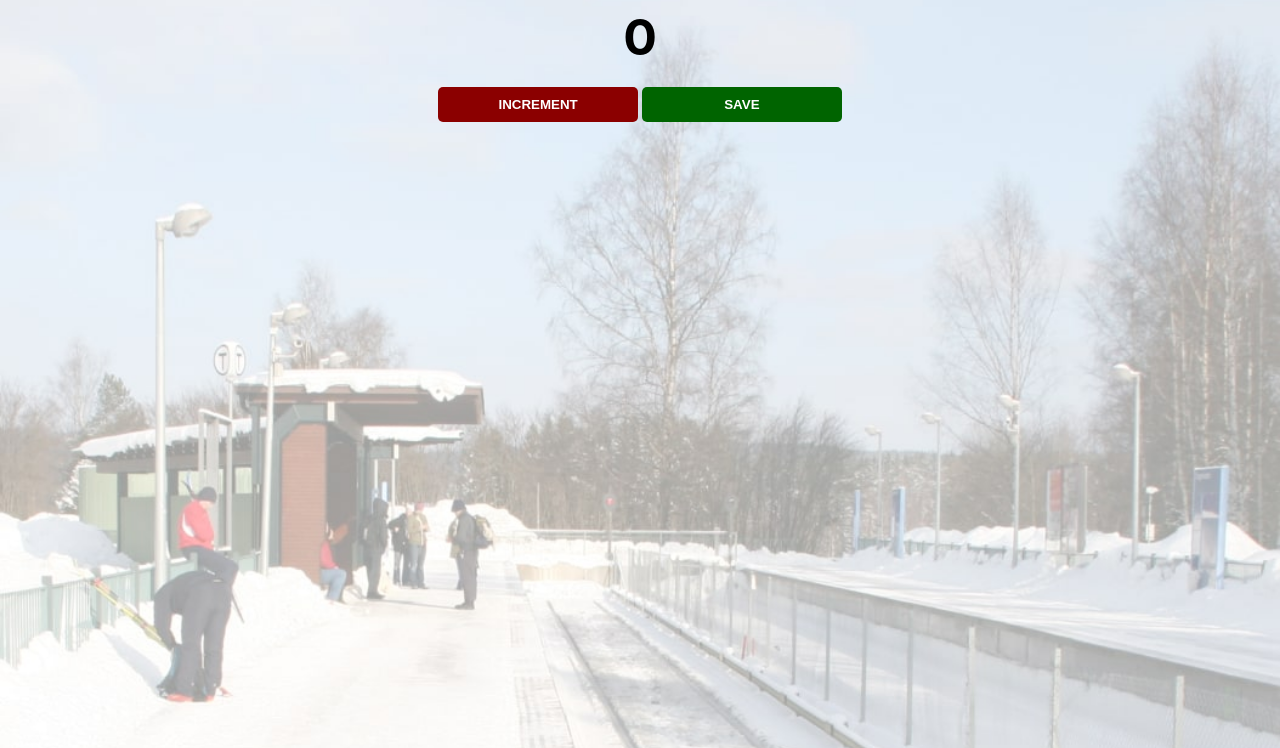
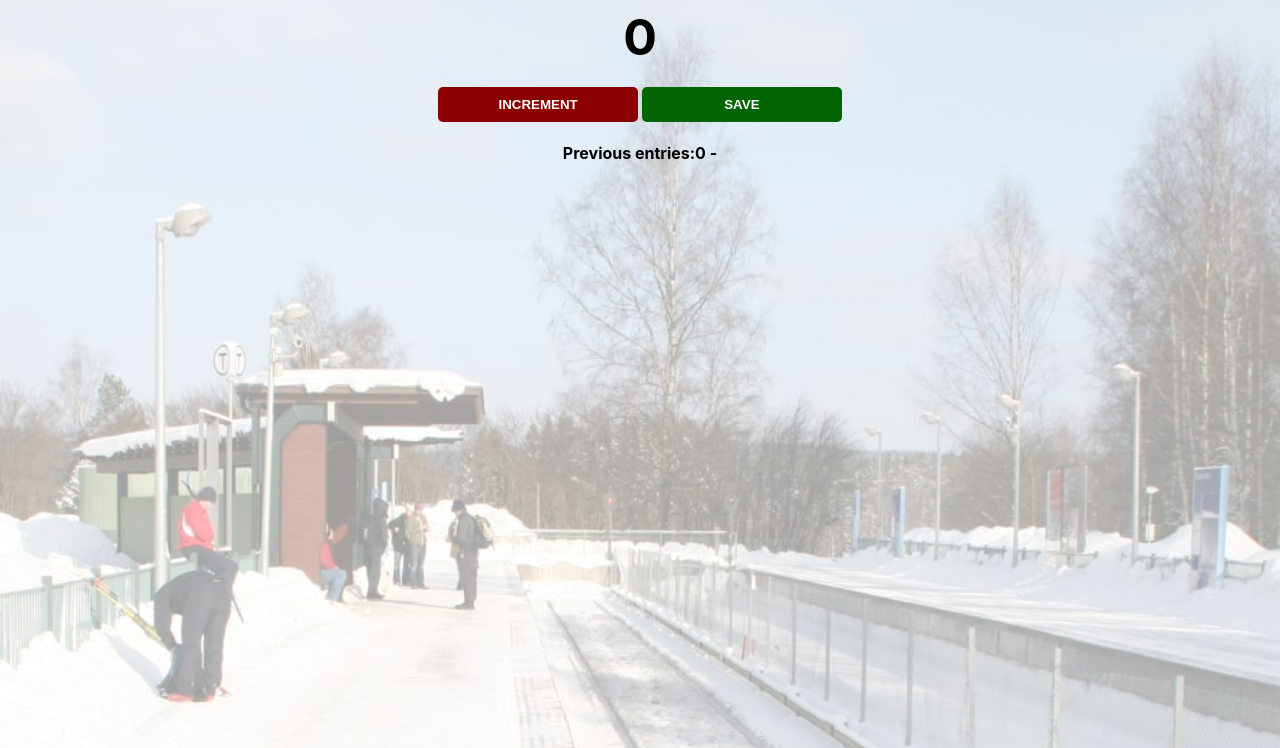
Before and after one commit to erickariasec/Scrimba-Learn-JavaScript, a plain HTML site: page M1_BuildAPassengerCounterApp/index.html in a window 1280 px wide. Both pictures are taken after a click on the button "SAVE". Shown: the part 52-800 px from the top of the page. Drawn offline with Linux system fonts and the light colour scheme.

Commit message:
Scrimba, Learn JavaScript, Build a Passenger Counter App, C026 - Create the Save Feature

```diff
--- a/M1_BuildAPassengerCounterApp/index.html
+++ b/M1_BuildAPassengerCounterApp/index.html
@@ -12,6 +12,7 @@
     <h2 id="count-elements">0</h2>
     <button id="increment-btn" onclick="increment()">INCREMENT</button>
     <button id="save-btn" onclick="save()">SAVE</button>
+    <p id="save-el">Previous entries: </p>
     <script src="./js/index.js"></script>
 </body>
 </html>
--- a/M1_BuildAPassengerCounterApp/js/index.js
+++ b/M1_BuildAPassengerCounterApp/js/index.js
@@ -1,12 +1,18 @@
+// 1. Grab the save-el paragrah and store it in a variable called saveEl
 let countElements = document.getElementById("count-elements");
+let saveEl = document.getElementById("save-el");
 let count = 0;
 
 function increment() {
-    // Change this to use the plus equal technique you've learned
     count += 1;
     countElements.innerText = count;
 }
 
 function save() {
+    // 2. Create a variable that contains both the count and the dash separator, i.e. "12 - "
+    let syntaxPreviousEntries = count + " - ";
+    // 3. Render the variable in the saveEl using innerText
+    saveEl.innerText += syntaxPreviousEntries;
+    // NB: Make sure to not delete the existing content of the paragraph
     console.log(count);
 }
```
